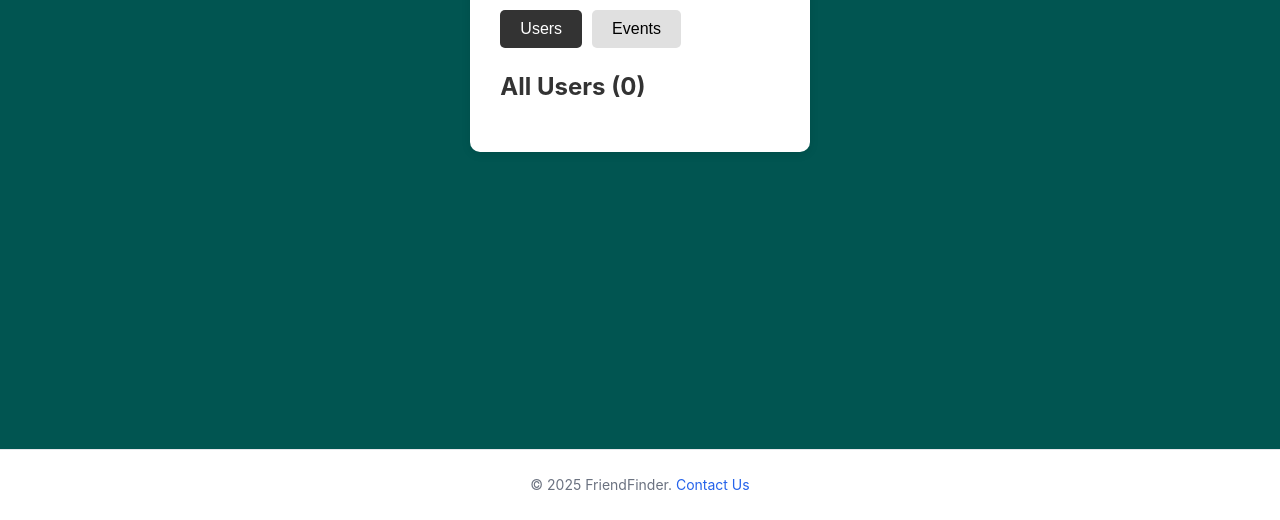
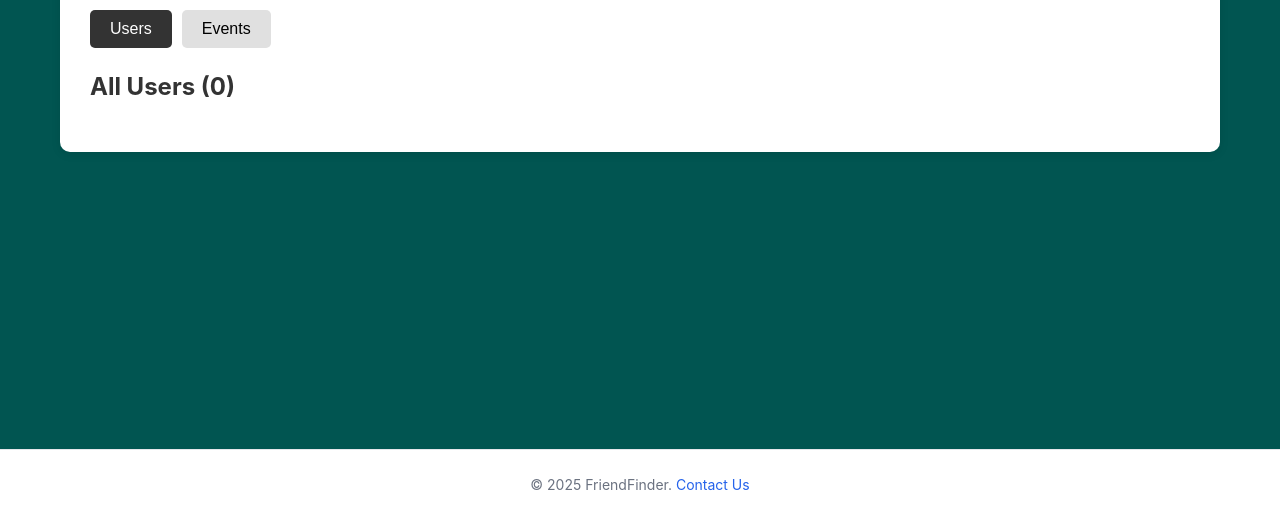
Before and after one commit to javier-la200426/CS20FinalProject, a website: page public/admin.html in a window 1280 px wide. Shown: the part 280-800 px from the top of the page. Drawn offline with Linux system fonts and the light colour scheme; no server answers.

Commit message:
styling fixed admin

```diff
--- a/public/css/styles.css
+++ b/public/css/styles.css
@@ -85,6 +85,7 @@ nav ul li a:hover {
     max-width: 800px;
     margin: 40px auto;
     padding: 20px;
+    width: 100%;
 }
 
 .card {
@@ -893,8 +894,9 @@ p, label {
     font-size: 0.9em;
 }
 
-.admin-container {
-    max-width: 1000px;
+.container.admin-container {
+    max-width: 1200px;
+    width: 100%;
 }
 
 .admin-tabs {
```
